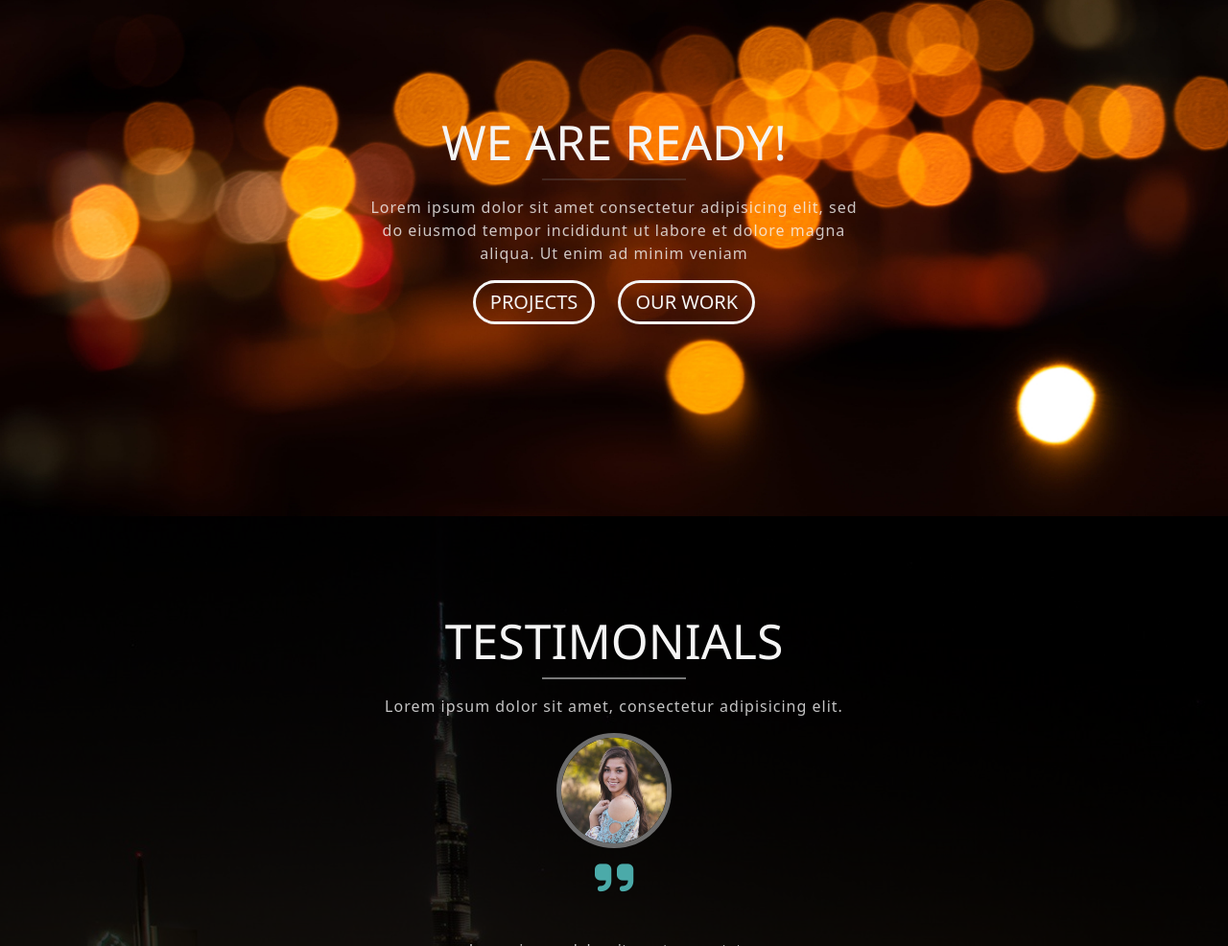
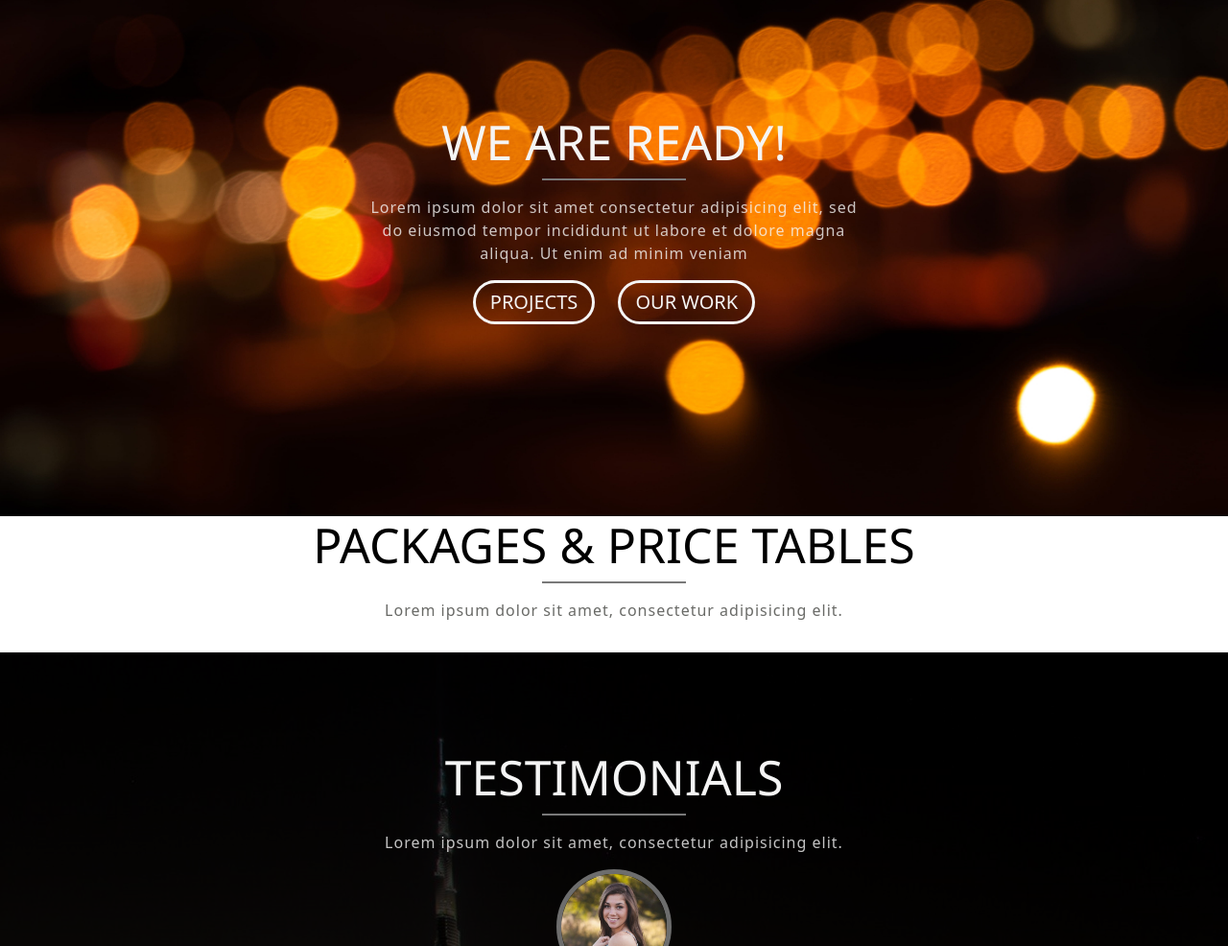
Before and after one commit to xakepa/best-apps, a website: page index.html in a window 1280 px wide. Shown: the part 749-1735 px from the top of the page at 96% size. Drawn offline with nearby package versions, Linux system fonts and the light colour scheme.

Commit message:
table section

```diff
--- a/index.html
+++ b/index.html
@@ -77,7 +77,7 @@
             <div class="title_underline"></div>
           </div>
 
-          <div class="title-entry col-xs-12 col-lg-6 mx-auto text-center">
+          <div class="title-entry col-10 col-xs-12 col-lg-6 mx-auto text-center">
             Lorem ipsum dolor sit amet consectetur adipisicing elit, sed do
             eiusmod
           </div>
@@ -86,7 +86,7 @@
 
       <article class="service">
         <div class="row justify-content-center">
-          <div class="col-xxl-2 col-lg-3  mt-4">
+          <div class="col-10 col-xxl-2 col-lg-3  mt-4">
             <article class="article_entry">
               <div class="title d-flex align-items-center">
                 <i class="fas fa-laptop"></i>
@@ -130,7 +130,7 @@
             </div>
           </div>
 
-          <div class="col-xxl-2 col-lg-3  mt-4">
+          <div class="col-10 col-xxl-2 col-lg-3  mt-4">
             <article class="article_entry">
               <div class="title d-flex align-items-center">
                 <i class="fas fa-shield-alt"></i>
@@ -176,12 +176,12 @@
         <div class="article__title">
           <div class="article__title col-12 text-center title-ready">
             <h2>We are ready!</h2>
-            <hr id="ready" class="title-underline" />
+            <div class="title_underline"></div>
           </div>
         </div>
 
         <div class="article__entry">
-          <p class="blurred col-lg-5 mx-auto text-center">Lorem ipsum dolor sit amet consectetur
+          <p class="blurred col-11 col-lg-5 mx-auto text-center">Lorem ipsum dolor sit amet consectetur
             adipisicing elit, sed do eiusmod tempor incididunt ut labore et dolore magna aliqua. Ut enim ad minim veniam
           </p>
         </div>
@@ -194,7 +194,20 @@
     </section>
 
     <section class="price-table">
+      <div class="heading row">
+        <div class="article__title col-12 text-center title-ready">
+          <h2>Packages & price tables</h2>
+          <div class="title_underline"></div>
+        </div>
+        <div class="article__entry">
+          <p class="blurred col-lg-5 mx-auto text-center">Lorem ipsum dolor sit amet, consectetur
+            adipisicing elit.
+          </p>
+        </div>
 
+        <div class="table row">
+
+        </div>
     </section>
 
     <section
@@ -202,11 +215,9 @@
       <div class="article__title testimonials-title">
         <div class="article__title col-12 text-center title-ready">
           <h2>Testimonials</h2>
-          <div id="testimonials" class="title-underline"></div>
+          <div class="title_underline"></div>
         </div>
       </div>
-
-
       <section class="testimonials slider">
         <article>
 
--- a/styles/style.css
+++ b/styles/style.css
@@ -23,9 +23,7 @@ body {
   color: whitesmoke;
 }
 
-#ready,
-#testimonials,
-.title_underline {
+div.title_underline {
   width: 150px;
   margin: auto;
   border: 1px solid rgb(121, 121, 121);
@@ -298,3 +296,12 @@ p.testimonial-name {
 .testimonials {
   padding-top: 0;
 }
+
+.price-table .title-ready h2,
+#price-table {
+  color: #000;
+}
+
+.heading .blurred {
+  color: #444541;
+}
```
